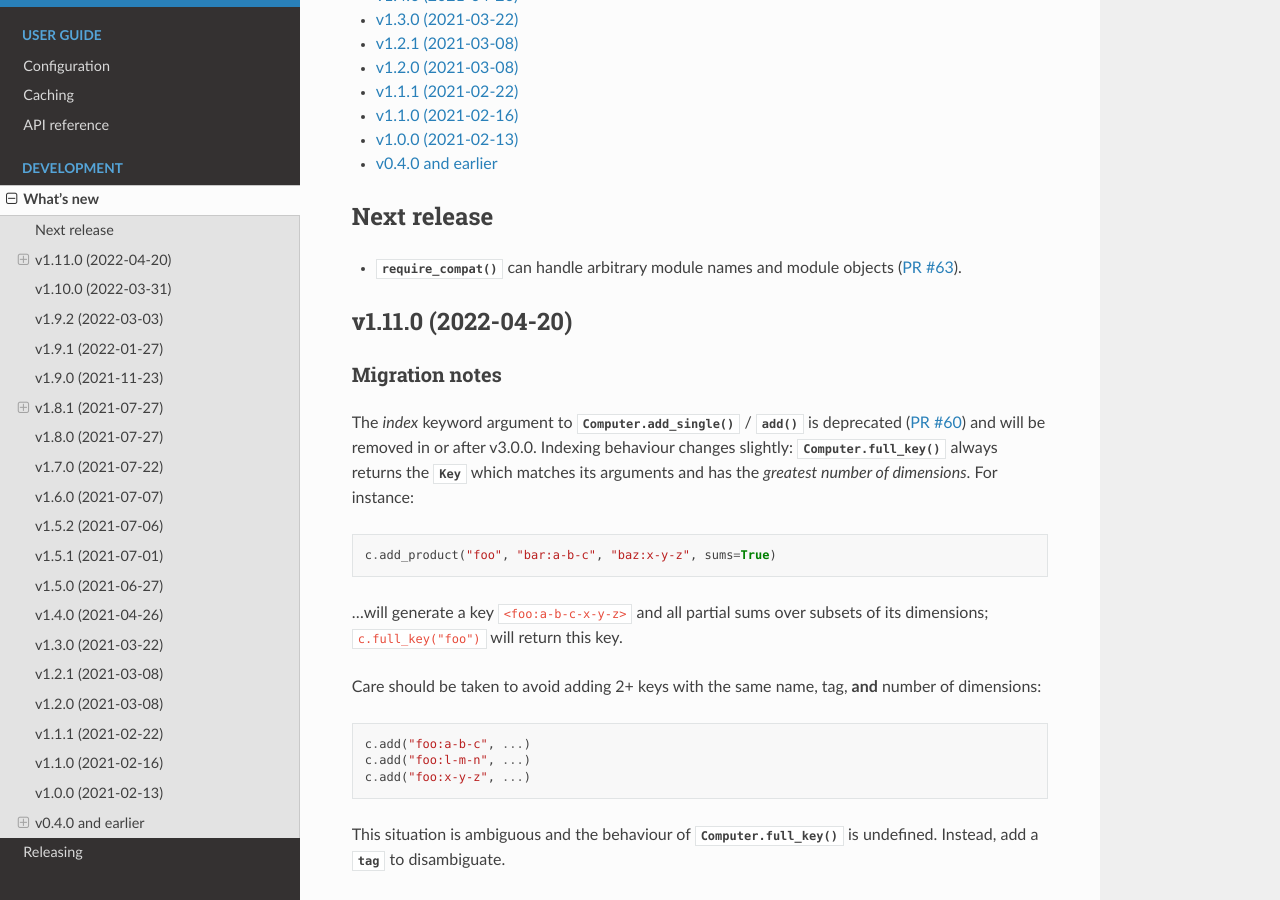
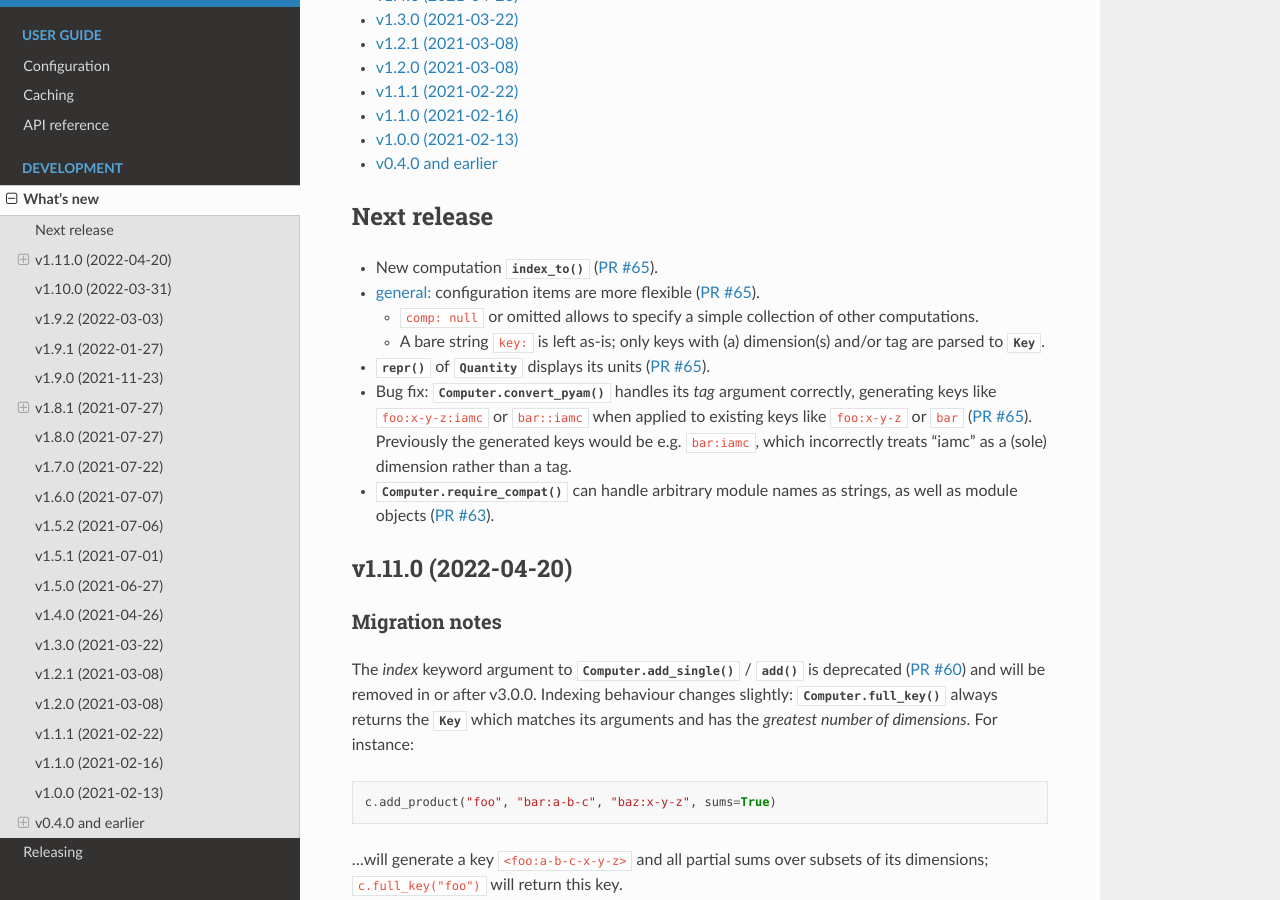
Before and after one commit to khaeru/genno, a Sphinx documentation site: the page built from doc/whatsnew.rst, in a window 1280 px wide and 900 px high, scrolled down 488 px. Built offline with Sphinx 7.4.7 and the Read the Docs theme 2.0.0, drawn with Linux system fonts in a browser that asks for light colours; pages that are not in the unit, such as notebooks, are missing from menus.

Commit message:
Add #65 to doc/whatsnew

```diff
--- a/doc/whatsnew.rst
+++ b/doc/whatsnew.rst
@@ -9,7 +9,16 @@ What's new
 Next release
 ============
 
-- :meth:`.require_compat` can handle arbitrary module names and module objects (:pull:`63`).
+- New computation :func:`.index_to` (:pull:`65`).
+- :ref:`config-general` configuration items are more flexible (:pull:`65`).
+
+  - ``comp: null`` or omitted allows to specify a simple collection of other computations.
+  - A bare string ``key:`` is left as-is; only keys with (a) dimension(s) and/or tag are parsed to :class:`.Key`.
+
+- :func:`.repr` of :class:`.Quantity` displays its units (:pull:`65`).
+- Bug fix: :meth:`.Computer.convert_pyam` handles its `tag` argument correctly, generating keys like ``foo:x-y-z:iamc`` or ``bar::iamc`` when applied to existing keys like ``foo:x-y-z`` or ``bar`` (:pull:`65`).
+  Previously the generated keys would be e.g. ``bar:iamc``, which incorrectly treats "iamc" as a (sole) dimension rather than a tag.
+- :meth:`.Computer.require_compat` can handle arbitrary module names as strings, as well as module objects (:pull:`63`).
 
 v1.11.0 (2022-04-20)
 ====================
```
Also changed, not shown: 1 other file.
